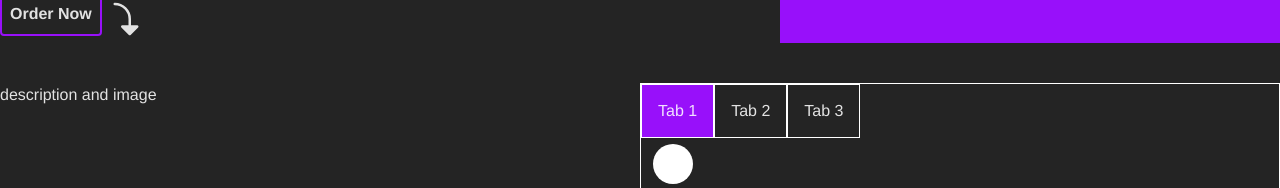
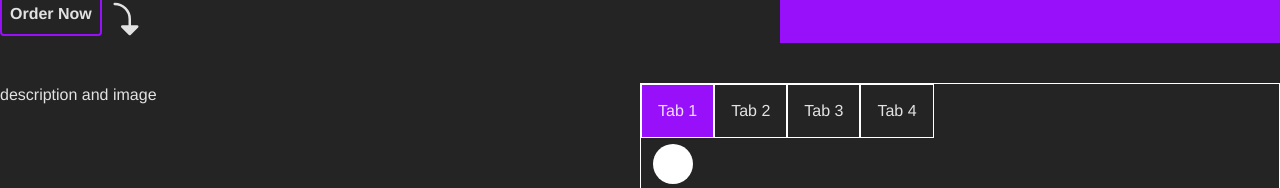
Before and after one commit to svonharris/food-order-app, a React (Vite) app: page / in a window 1280 px wide. Shown: the part 557-745 px from the top of the page. Built offline with nearby package versions, Linux system fonts and the light colour scheme.

Commit message:
Added another data point.

```diff
--- a/src/Data/Data.tsx
+++ b/src/Data/Data.tsx
@@ -21,6 +21,15 @@ export const testingData = [
     id: 3,
     title: "Content for Tab 3",
     content: "This is the content displayed when Tab 3 is active.",
+  },
+  {
+    name: "Tab 4",
+    id: 4,
+    title: "Kale",
+    content: "Leafy vegetables",
+    price: 2.0,
+    icon: <FaLeaf size={30} className="fill-purple-600" />,
+    // icon: "FaLeaf",
   },
 ];
 
```
